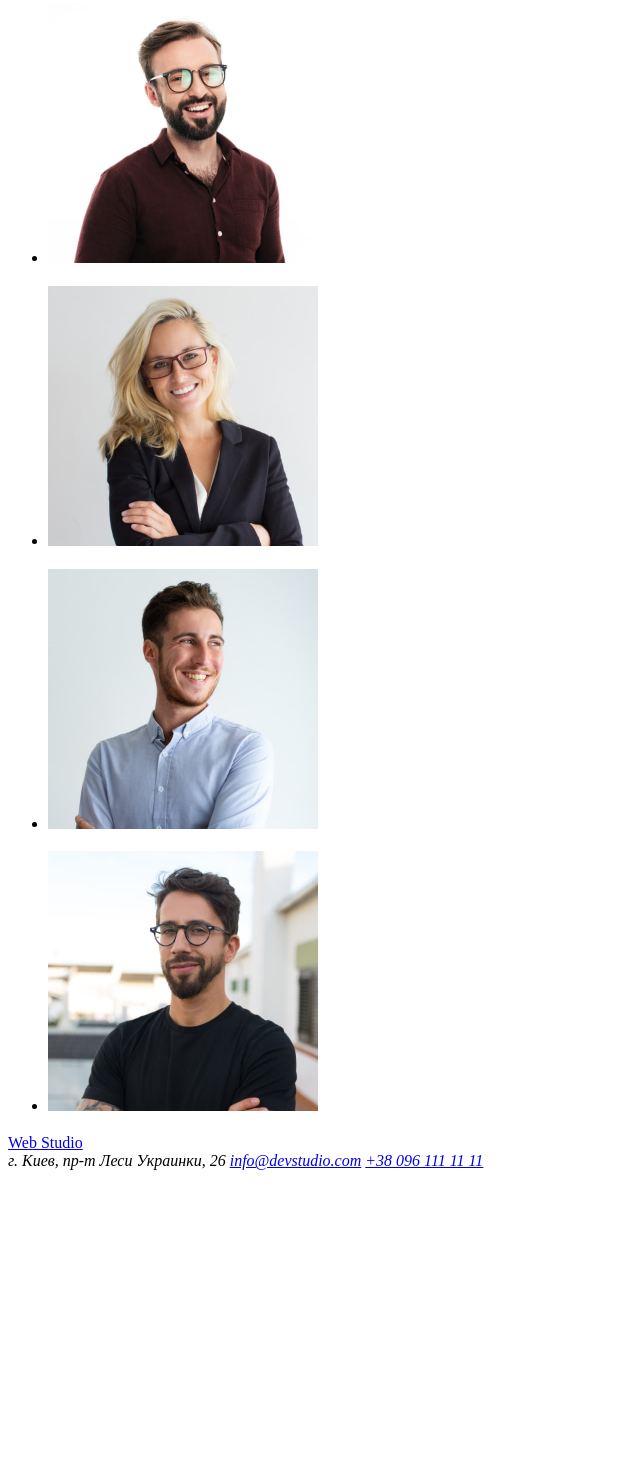
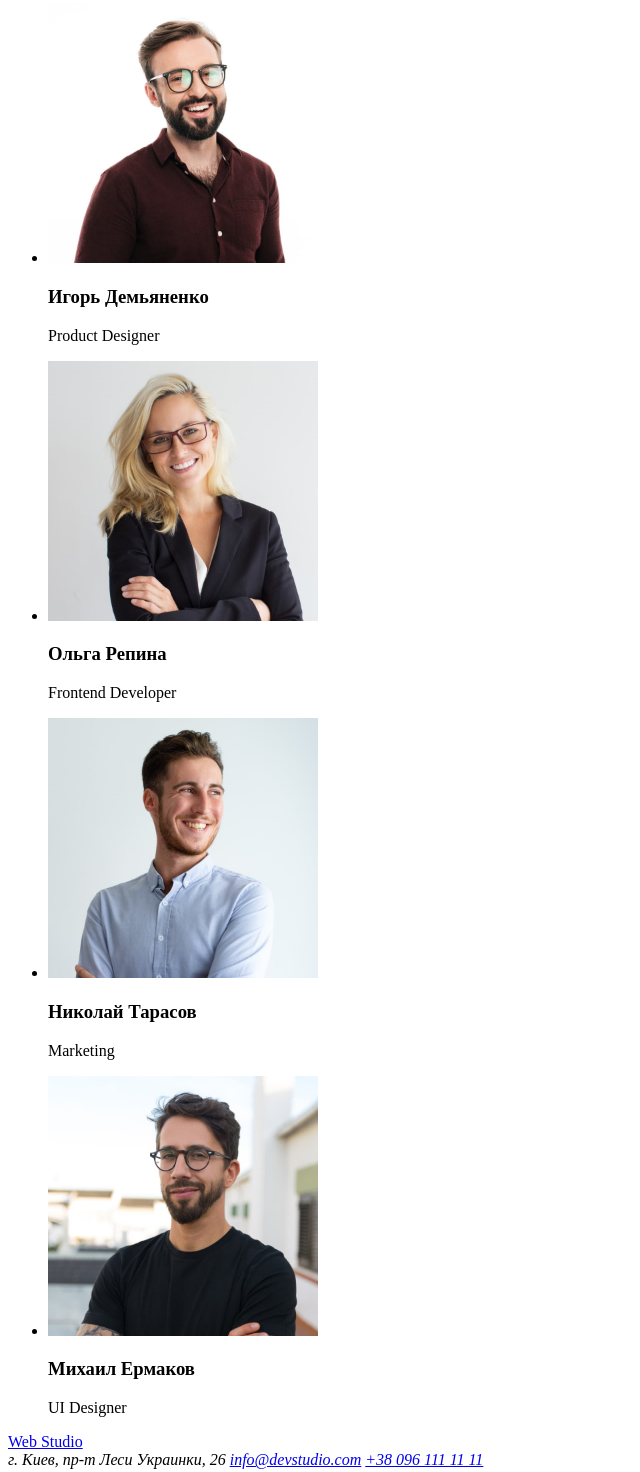
Before and after one commit to nastia-sgn/goit-markup-hw-01., a plain HTML site: page index.html in a window 1280 px wide. Shown: the part 1574-3046 px from the top of the page, without its empty margins (0-640 px from the left). Before the commit the page ends 2752 px from the top, so only its background shows below. Drawn offline with Linux system fonts and the light colour scheme.

Commit message:
описание команды

```diff
--- a/index.html
+++ b/index.html
@@ -65,23 +65,23 @@
 <ul>
     <li>
         <img src="./images/img4.jpg" alt="фотография мужчины" width="270" />
-        <h3> </h3>
-        <p> </p>
+        <h3>Игорь Демьяненко</h3>
+        <p>Product Designer</p>
     </li>
     <li>
         <img src="./images/img5.jpg" alt="фотография женщины" width="270" />
-        <h3> </h3>
-        <p> </p>
+        <h3>Ольга Репина</h3>
+        <p>Frontend Developer</p>
     </li>
     <li>
          <img src="./images/img6.jpg" alt="фотография мужчины" width="270" />
-         <h3> </h3>
-         <p> </p>
+         <h3>Николай Тарасов</h3>
+         <p>Marketing</p>
     </li>
     <li>
         <img src="./images/img7.jpg" alt="фотография мужчины" width="270" />
-        <h3> </h3>
-        <p> </p>
+        <h3>Михаил Ермаков</h3>
+        <p>UI Designer</p>
     </li>
 </ul>
     </section>
@@ -96,5 +96,4 @@
 </address>
 </footer>
 </body>
-
 </html>
```
